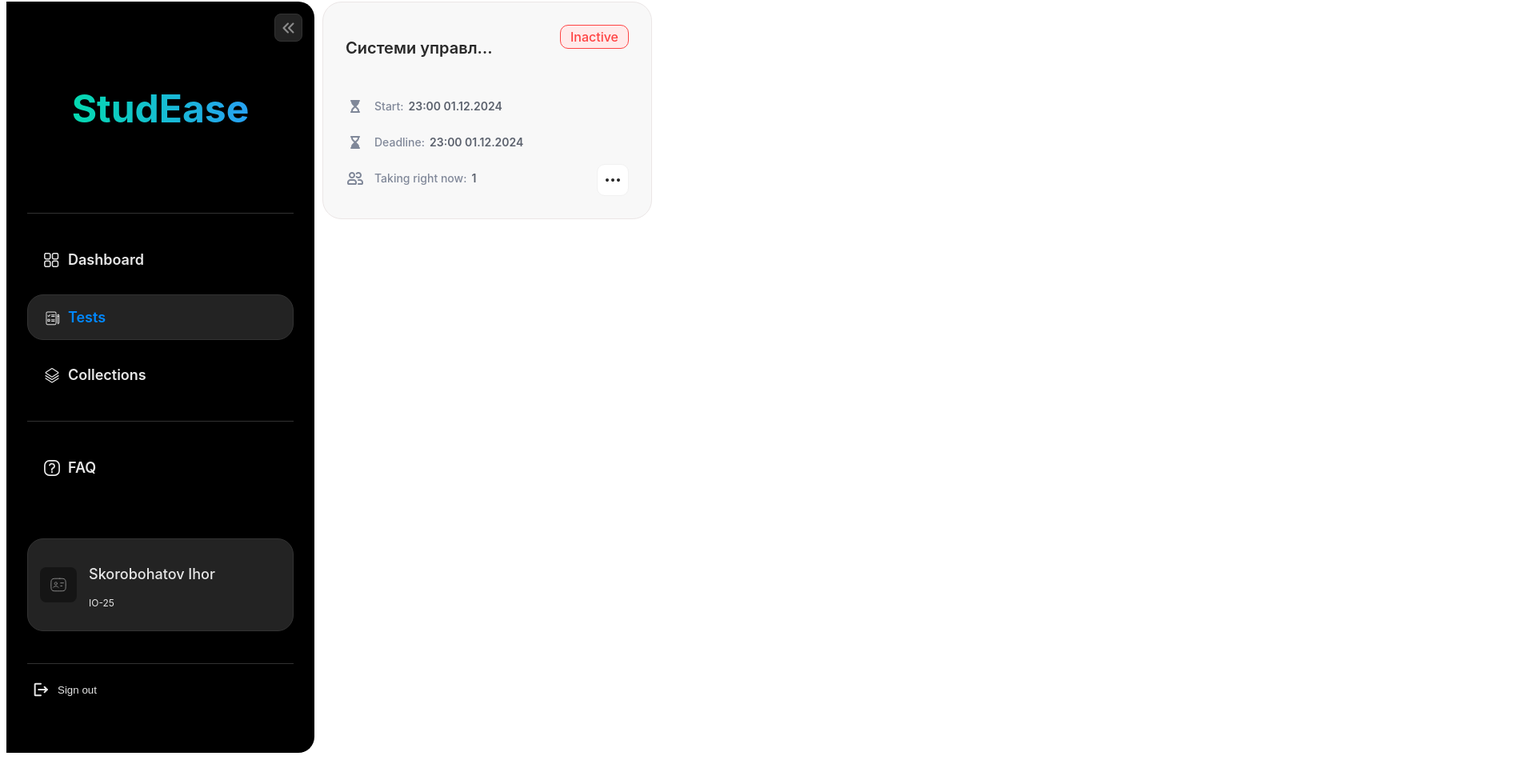
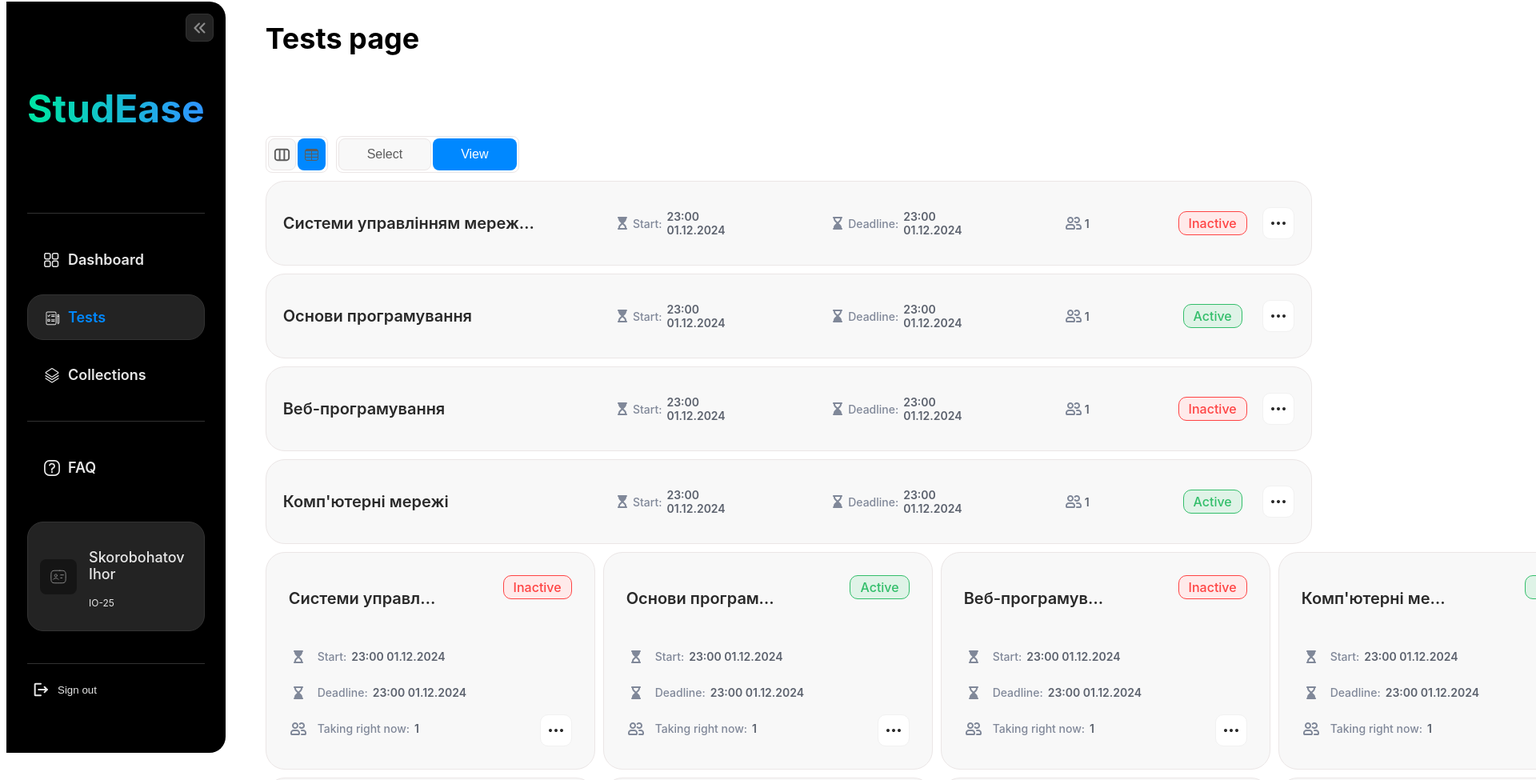
Before and after one commit to dima0808/studease-frontend-v2, a React (Vite) app: page /tests in a window 1280 px wide. Shown: the part 6-981 px from the top of the page at 80% size, 1920 px wide, since content can reach past the window. Before the commit the page ends 955 px from the top, so only its background shows below. Built offline with nearby package versions, Linux system fonts and the light colour scheme.

Commit message:
fix ToggleButton component

```diff
--- a/src/App.jsx
+++ b/src/App.jsx
@@ -4,6 +4,8 @@
 import LoginForm from "@/components/AuthForm/LoginForm";
 import RegisterForm from "@/components/AuthForm/RegisterForm";
 import TestCard from "@/components/TestCard";
+import ToggleButton from "@/components/ToggleButton";
+import { ACTION_OPTIONS, VIEW_OPTIONS } from "@/constants/toggleOptions";
 
 function App() {
   return (
@@ -15,7 +17,30 @@
 
       <Route path="/" element={<MainLayout />}>
         <Route
-          path="tests" element={<TestCard title="Системи управління мережами" />}
+          path="tests" element={
+          <div className="container">
+            <h1>Tests page</h1>
+            <div className="flex">
+              <ToggleButton options={VIEW_OPTIONS}/>
+              <ToggleButton options={ACTION_OPTIONS}/>
+            </div>
+            <div className="grid">
+              <TestCard title="Системи управлінням мережами" wide/>
+              <TestCard isActive title="Основи програмування" wide/>
+              <TestCard title="Веб-програмування" wide/>
+              <TestCard isActive title="Комп'ютерні мережі" wide/>
+            </div>
+            <div className="grid--4">
+              <TestCard title="Системи управлінням мережами"/>
+              <TestCard isActive title="Основи програмування"/>
+              <TestCard title="Веб-програмування"/>
+              <TestCard isActive title="Комп'ютерні мережі"/>
+              <TestCard title="Системи управлінням мережами"/>
+              <TestCard isActive title="Основи програмування"/>
+              <TestCard title="Веб-програмування"/>
+              <TestCard isActive title="Комп'ютерні мережі"/>
+            </div>
+          </div>}
         />
         <Route path="collections" element={<h1>Collections page</h1>} />
         <Route path="dashboard" element={<h1>Dashboard page</h1>} />
--- a/src/components/ToggleButton/ToggleButton.jsx
+++ b/src/components/ToggleButton/ToggleButton.jsx
@@ -1,14 +1,18 @@
-import './ToggleButton.scss'
 import { useState } from "react";
 import classNames from "classnames";
 import { isString } from "@/utils/isString";
+import { icons } from "@/components/icons";
+import './ToggleButton.scss'
 
 const ToggleButton = ({ options = [] }) => {
   const [active, setActive] = useState(1)
 
   return (
     <div className="toggle-button">
-      {options.map((option, index) => (
+      {options.map((option, index) => {
+        const IconComponent = icons[option.iconName]
+
+        return (
           <button
             key={option.value ?? index}
             title={option.dataTitle}
@@ -20,9 +24,10 @@
             type="button"
             onClick={() => setActive(index)}
           >
-          {option.content}
+            {IconComponent ? <IconComponent/> : option.content}
           </button>
-      ))}
+        )
+      })}
     </div>
   )
 }
--- a/src/components/icons/index.js
+++ b/src/components/icons/index.js
@@ -2,10 +2,14 @@
 import TestIcon from "@/components/icons/TestIcon";
 import DashboardIcon from "@/components/icons/DashboardIcon";
 import FaqIcon from "@/components/icons/FaqIcon";
+import GridIcon from "@/components/icons/GridIcon";
+import TableIcon from "@/components/icons/TableIcon";
 
 export const icons = {
   CollectionIcon,
   TestIcon,
   DashboardIcon,
   FaqIcon,
+  GridIcon,
+  TableIcon,
 }
--- a/src/constants/toggleOptions.js
+++ b/src/constants/toggleOptions.js
@@ -2,8 +2,8 @@
 import TableIcon from "@/components/icons/TableIcon";
 
 export const VIEW_OPTIONS = [
-  { value: "grid", content: <GridIcon />, dataTitle: "Grid view" },
-  { value: "table", content: <TableIcon />, dataTitle: "Table view" }
+  { value: "grid", iconName: "GridIcon", dataTitle: "Grid view" },
+  { value: "table", iconName: "TableIcon", dataTitle: "Table view" }
 ];
 
 export const ACTION_OPTIONS = [
--- a/src/styles/globals.scss
+++ b/src/styles/globals.scss
@@ -89,3 +89,23 @@
   gap: 10px;
   align-items: center;
 }
+
+.container {
+  max-width: 1600px;
+  width: 100%;
+  margin: 0 auto;
+  padding: 0 20px;
+}
+
+.grid--4 {
+  margin-top: 10px;
+  display: grid;
+  grid-template-columns: repeat(4, 1fr);
+  gap: 10px;
+}
+
+.grid {
+  margin-top: 10px;
+  display: grid;
+  gap: 10px;
+}
--- /dev/null
+++ b/src/utils/isIcon.js
@@ -0,0 +1,5 @@
+import { icons } from "@/components/icons";
+
+export const isIcon = (iconName) => {
+  return Boolean(icons[iconName]);
+}
```
Lines whose indentation alone changed are shown as unchanged.
